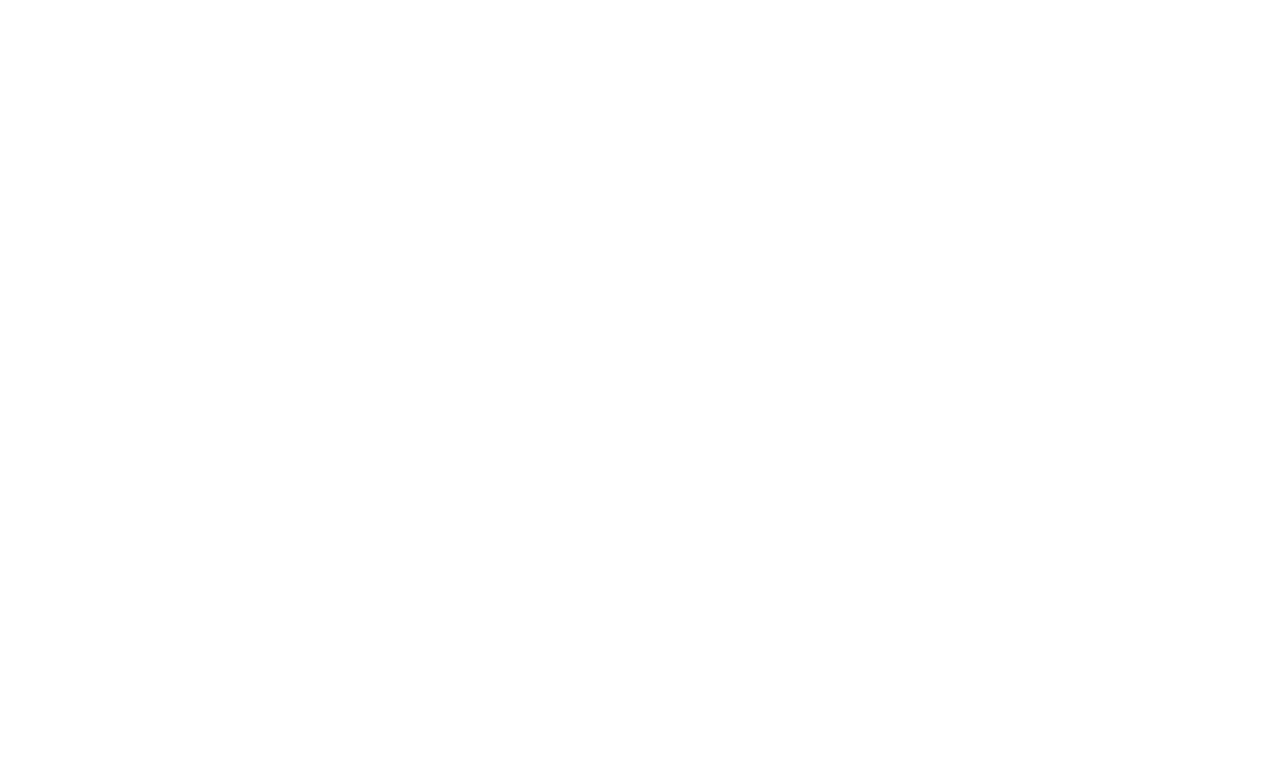
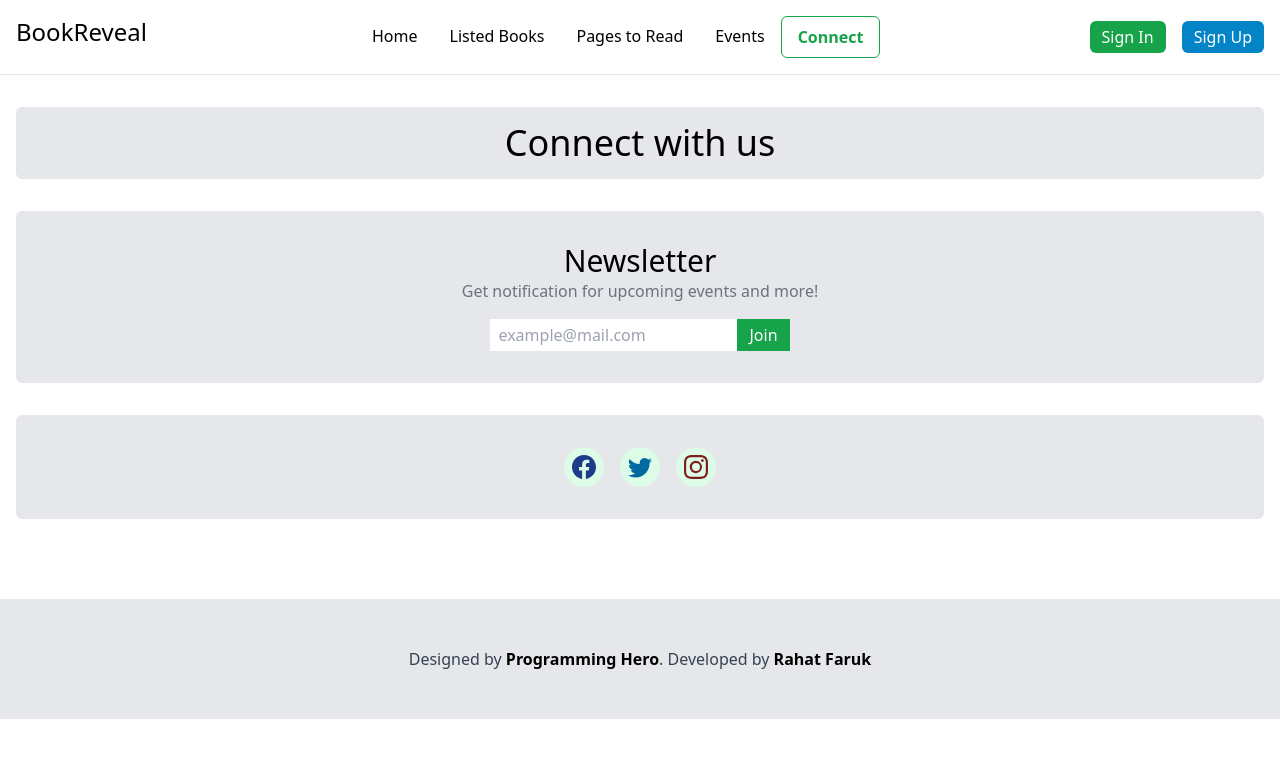
Before and after one commit to rahatfaruk/pha8-bookreveal, a React (Vite) app: page /connect in a window 1280 px wide. Before the commit this address had no page. Shown: the top 758 px of the page. Built offline with nearby package versions, Linux system fonts and the light colour scheme.

Commit message:
Connect page added

```diff
--- /dev/null
+++ b/src/comps/ConnectPage/Newsletter.jsx
@@ -0,0 +1,15 @@
+function Newsletter() {
+  return (
+    <div className="bg-gray-200 p-8 my-8 text-center rounded-md">
+      <h2 className="text-2xl md:text-3xl">Newsletter</h2>
+      <p className="text-gray-500">Get notification for upcoming events and more! </p>
+
+      <form className="flex justify-center mt-4">
+        <input type="email" className="px-2 py-1" placeholder="example@mail.com" />
+        <button type="submit" className="px-3 py-1 text-white bg-green-600 hover:opacity-85">Join</button>
+      </form>
+    </div>
+  );
+}
+
+export default Newsletter;
--- /dev/null
+++ b/src/comps/ConnectPage/Socials.jsx
@@ -0,0 +1,19 @@
+import { Facebook, Instagram, Twitter } from "react-bootstrap-icons";
+
+function Socials() {
+  return (
+    <div className="bg-gray-200 p-8 my-8 text-center rounded-md flex gap-4 justify-center">
+      <a href="#" className="inline-block py-2 px-2 rounded-full text-2xl bg-green-100 text-blue-900">
+        <Facebook />
+      </a>
+      <a href="#" className="inline-block py-2 px-2 rounded-full text-2xl bg-green-100 text-sky-700">
+        <Twitter />
+      </a>
+      <a href="#" className="inline-block py-2 px-2 rounded-full text-2xl bg-green-100 text-red-900">
+        <Instagram />
+      </a>
+    </div>
+  );
+}
+
+export default Socials;
--- /dev/null
+++ b/src/comps/ConnectPage/index.jsx
@@ -0,0 +1,18 @@
+import PageTitle from "../PageTitle";
+import Newsletter from "./Newsletter";
+import Socials from "./Socials";
+
+function ConnectPage() {
+  return (
+    <section className="px-4">
+      <div className="max-w-screen-xl mx-auto my-8">
+        <PageTitle title={"Connect with us"} />
+
+        <Newsletter />
+        <Socials />
+      </div>
+    </section>
+  );
+}
+
+export default ConnectPage;
--- a/src/comps/Navbar.jsx
+++ b/src/comps/Navbar.jsx
@@ -7,6 +7,7 @@
   {id: 2, text: 'Listed Books', path: '/listed-books'},
   {id: 3, text: 'Pages to Read', path: '/pages-to-read'},
   {id: 4, text: 'Events', path: '/events'},
+  {id: 5, text: 'Connect', path: '/connect'},
 ]
 
 export default function Navbar() {
--- a/src/main.jsx
+++ b/src/main.jsx
@@ -10,6 +10,7 @@
 import ListedBooks from './comps/ListedBooksPage';
 import PagesToRead from './comps/PagesToRead';
 import EventsPage from './comps/EventsPage/index.jsx';
+import ConnectPage from './comps/ConnectPage/index.jsx';
 
 
 const router = createBrowserRouter(createRoutesFromElements(
@@ -19,6 +20,7 @@
     <Route path='listed-books' element={<ListedBooks />} />
     <Route path='pages-to-read' element={<PagesToRead />} />
     <Route path='events' element={<EventsPage />} />
+    <Route path='connect' element={<ConnectPage />} />
   </Route>
 ))
 
```
